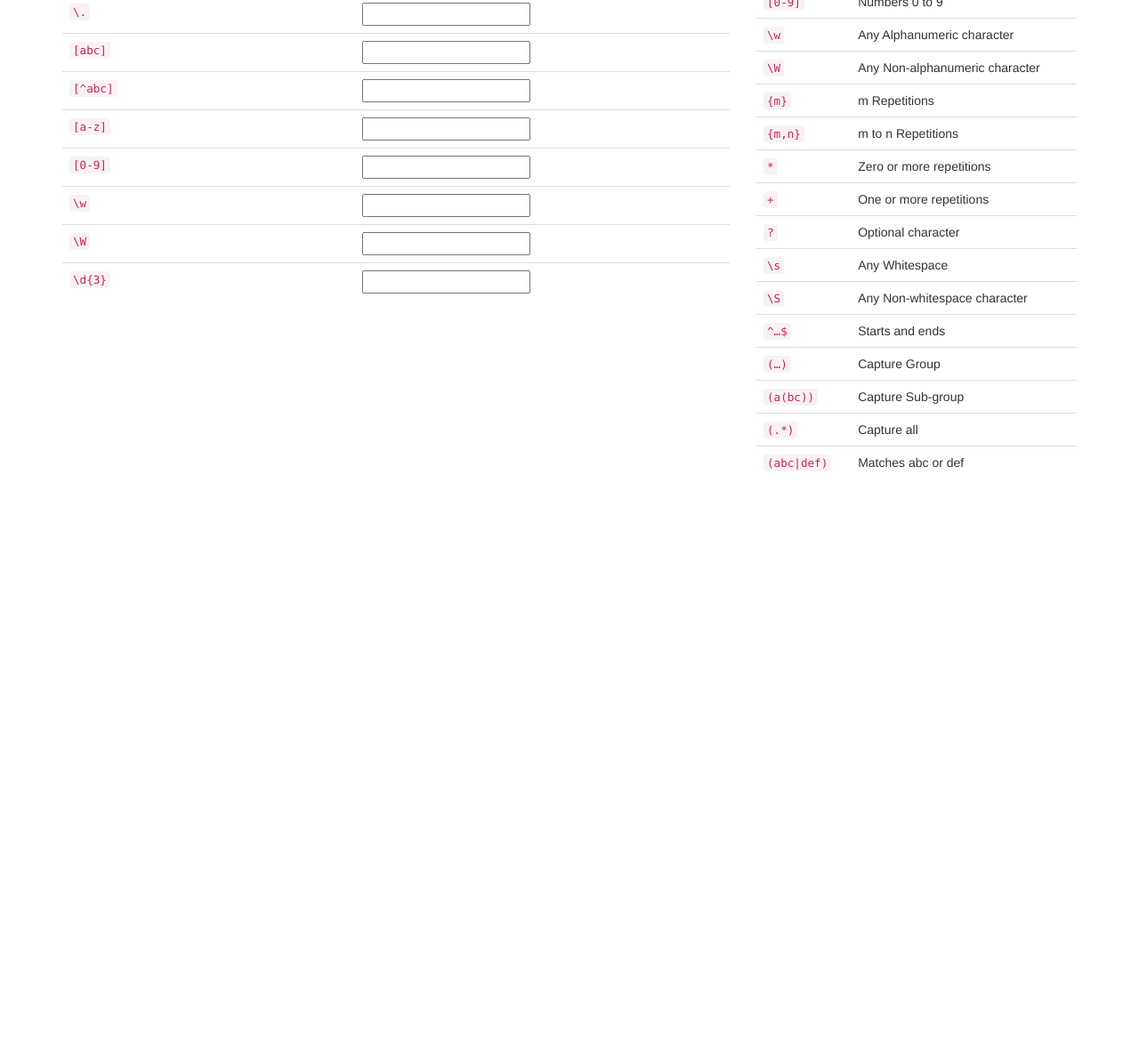
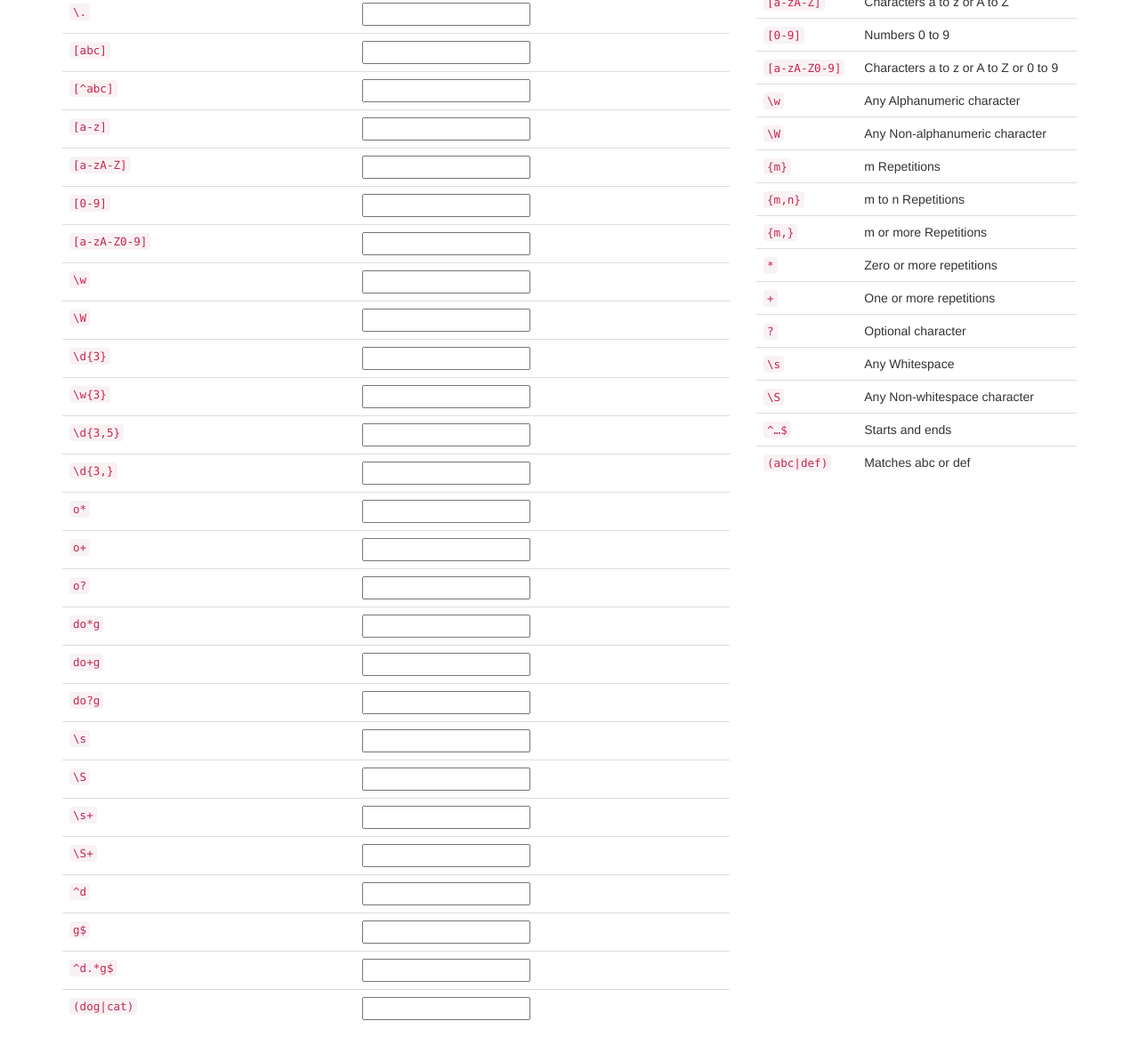
Before and after one commit to sebaek/regex-tutorial, a plain HTML site: page index.html in a window 1280 px wide. Shown: the part 533-1708 px from the top of the page at 89% size. Before the commit the page ends 1091 px from the top, so only its background shows below. Drawn offline with nearby package versions, Linux system fonts and the light colour scheme.

Commit message:
complete practice

```diff
--- a/index.html
+++ b/index.html
@@ -22,9 +22,9 @@
 
             var check = function () {
                 if (this.checkValidity()) {
-                    $(this).parent().next().html('<span class="glyphicon glyphicon-ok" aria-hidden="true"></span>');
+                    $(this).parent().next().html('<span class="glyphicon glyphicon-ok" aria-hidden="true"></span>').css("color", "blue");
                 } else {
-                    $(this).parent().next().html('<span class="glyphicon glyphicon-remove" aria-hidden="true"></span>');
+                    $(this).parent().next().html('<span class="glyphicon glyphicon-remove" aria-hidden="true"></span>').css("color", "red");
 
                 }
 
@@ -37,14 +37,16 @@
                 "keyup": check
             });
 
-            $("#own-pattern").keyup(function() {
+            $("#own-pattern").keyup(function () {
                 var checker = $("#own-pattern-checker");
                 checker.attr({
-                    "pattern" : $(this).val()
+                    "pattern": $(this).val()
                 });
 
                 checker.keyup();
             });
+
+            $(".hide").hide();
         });
 
     </script>
@@ -75,157 +77,243 @@
                     </tr>
                     <tr>
                         <td>
-                            <code>a</code>
-                        </td>
+                            <code>a</code> </td>
                         <td>
-                            <input type="text" name="" id="" required>
-                        </td>
-                        <td>
-                        </td>
+                            <input type="text" name="" id="" required> </td>
+                        <td> </td>
                     </tr>
                     <tr>
                         <td>
-                            <code>abc</code>
-                        </td>
+                            <code>abc</code> </td>
                         <td>
-                            <input type="text" name="" id="" required>
-                        </td>
-                        <td>
-                        </td>
+                            <input type="text" name="" id="" required> </td>
+                        <td> </td>
                     </tr>
                     <tr>
                         <td>
-                            <code>1</code>
-                        </td>
+                            <code>1</code> </td>
                         <td>
-                            <input type="text" name="" id="" required>
-                        </td>
-                        <td>
-                        </td>
+                            <input type="text" name="" id="" required> </td>
+                        <td> </td>
                     </tr>
                     <tr>
                         <td>
-                            <code>123</code>
-                        </td>
+                            <code>123</code> </td>
                         <td>
-                            <input type="text" name="" id="" required>
-                        </td>
-                        <td>
-                        </td>
-                    </tr>
-
-                    <tr>
-                        <td>
-                            <code>\d</code>
-                        </td>
-                        <td>
-                            <input type="text" name="" id="" required>
-                        </td>
-                        <td>
-                        </td>
-                    </tr>
-
-                    <tr>
-                        <td>
-                            <code>\D</code>
-                        </td>
-                        <td>
-                            <input type="text" name="" id="" required>
-                        </td>
-                        <td>
-                        </td>
+                            <input type="text" name="" id="" required> </td>
+                        <td> </td>
                     </tr>
                     <tr>
                         <td>
-                            <code>.</code>
-                        </td>
+                            <code>\d</code> </td>
                         <td>
-                            <input type="text" name="" id="" required>
-                        </td>
-                        <td>
-                        </td>
+                            <input type="text" name="" id="" required> </td>
+                        <td> </td>
                     </tr>
                     <tr>
                         <td>
-                            <code>\.</code>
-                        </td>
+                            <code>\D</code> </td>
                         <td>
-                            <input type="text" name="" id="" required>
-                        </td>
-                        <td>
-                        </td>
+                            <input type="text" name="" id="" required> </td>
+                        <td> </td>
                     </tr>
                     <tr>
                         <td>
-                            <code>[abc]</code>
-                        </td>
+                            <code>.</code> </td>
                         <td>
-                            <input type="text" name="" id="" required>
-                        </td>
-                        <td>
-                        </td>
+                            <input type="text" name="" id="" required> </td>
+                        <td> </td>
                     </tr>
                     <tr>
                         <td>
-                            <code>[^abc]</code>
-                        </td>
+                            <code>\.</code> </td>
                         <td>
-                            <input type="text" name="" id="" required>
-                        </td>
-                        <td>
-                        </td>
+                            <input type="text" name="" id="" required> </td>
+                        <td> </td>
                     </tr>
                     <tr>
                         <td>
-                            <code>[a-z]</code>
-                        </td>
+                            <code>[abc]</code> </td>
                         <td>
-                            <input type="text" name="" id="" required>
-                        </td>
-                        <td>
-                        </td>
+                            <input type="text" name="" id="" required> </td>
+                        <td> </td>
                     </tr>
                     <tr>
                         <td>
-                            <code>[0-9]</code>
-                        </td>
+                            <code>[^abc]</code> </td>
                         <td>
-                            <input type="text" name="" id="" required>
-                        </td>
-                        <td>
-                        </td>
+                            <input type="text" name="" id="" required> </td>
+                        <td> </td>
                     </tr>
                     <tr>
                         <td>
-                            <code>\w</code>
-                        </td>
+                            <code>[a-z]</code> </td>
                         <td>
-                            <input type="text" name="" id="" required>
-                        </td>
-                        <td>
-                        </td>
+                            <input type="text" name="" id="" required> </td>
+                        <td> </td>
                     </tr>
                     <tr>
                         <td>
-                            <code>\W</code>
-                        </td>
+                            <code>[a-zA-Z]</code> </td>
                         <td>
-                            <input type="text" name="" id="" required>
-                        </td>
+                            <input type="text" name="" id="" required> </td>
+                        <td> </td>
+                    </tr>
+                    <tr>
                         <td>
-                        </td>
+                            <code>[0-9]</code> </td>
+                        <td>
+                            <input type="text" name="" id="" required> </td>
+                        <td> </td>
+                    </tr>
+                    <tr>
+                        <td>
+                            <code>[a-zA-Z0-9]</code> </td>
+                        <td>
+                            <input type="text" name="" id="" required> </td>
+                        <td> </td>
+                    </tr>
+                    <tr>
+                        <td>
+                            <code>\w</code> </td>
+                        <td>
+                            <input type="text" name="" id="" required> </td>
+                        <td> </td>
+                    </tr>
+                    <tr>
+                        <td>
+                            <code>\W</code> </td>
+                        <td>
+                            <input type="text" name="" id="" required> </td>
+                        <td> </td>
+                    </tr>
+                    <tr>
+                        <td>
+                            <code>\d{3}</code> </td>
+                        <td>
+                            <input type="text" name="" id="" required> </td>
+                        <td> </td>
+                    </tr>
+                    <tr>
+                        <td>
+                            <code>\w{3}</code> </td>
+                        <td>
+                            <input type="text" name="" id="" required> </td>
+                        <td> </td>
+                    </tr>
+                    <tr>
+                        <td>
+                            <code>\d{3,5}</code> </td>
+                        <td>
+                            <input type="text" name="" id="" required> </td>
+                        <td> </td>
+                    </tr>
+                    <tr>
+                        <td>
+                            <code>\d{3,}</code> </td>
+                        <td>
+                            <input type="text" name="" id="" required> </td>
+                        <td> </td>
+                    </tr>
+                    <tr>
+                        <td>
+                            <code>o*</code> </td>
+                        <td>
+                            <input type="text" name="" id="" required> </td>
+                        <td> </td>
+                    </tr>
+                    <tr>
+                        <td>
+                            <code>o+</code> </td>
+                        <td>
+                            <input type="text" name="" id="" required> </td>
+                        <td> </td>
+                    </tr>
+                    <tr>
+                        <td>
+                            <code>o?</code> </td>
+                        <td>
+                            <input type="text" name="" id="" required> </td>
+                        <td> </td>
+                    </tr>
+                    <tr>
+                        <td>
+                            <code>do*g</code> </td>
+                        <td>
+                            <input type="text" name="" id="" required> </td>
+                        <td> </td>
+                    </tr>
+                    <tr>
+                        <td>
+                            <code>do+g</code> </td>
+                        <td>
+                            <input type="text" name="" id="" required> </td>
+                        <td> </td>
+                    </tr>
+                    <tr>
+                        <td>
+                            <code>do?g</code> </td>
+                        <td>
+                            <input type="text" name="" id="" required> </td>
+                        <td> </td>
+                    </tr>
+                    <tr>
+                        <td>
+                            <code>\s</code> </td>
+                        <td>
+                            <input type="text" name="" id="" required> </td>
+                        <td> </td>
+                    </tr>
+                    <tr>
+                        <td>
+                            <code>\S</code> </td>
+                        <td>
+                            <input type="text" name="" id="" required> </td>
+                        <td> </td>
+                    </tr>
+                    <tr>
+                        <td>
+                            <code>\s+</code> </td>
+                        <td>
+                            <input type="text" name="" id="" required> </td>
+                        <td> </td>
+                    </tr>
+                    <tr>
+                        <td>
+                            <code>\S+</code> </td>
+                        <td>
+                            <input type="text" name="" id="" required> </td>
+                        <td> </td>
+                    </tr>
+                    <tr>
+                        <td>
+                            <code>^d</code> </td>
+                        <td>
+                            <input type="text" name="" id="" required> </td>
+                        <td> </td>
+                    </tr>
+                    <tr>
+                        <td>
+                            <code>g$</code> </td>
+                        <td>
+                            <input type="text" name="" id="" required> </td>
+                        <td> </td>
+                    </tr>
+                    <tr>
+                        <td>
+                            <code>^d.*g$</code> </td>
+                        <td>
+                            <input type="text" name="" id="" required> </td>
+                        <td> </td>
+                    </tr>
+                    <tr>
+                        <td>
+                            <code>(dog|cat)</code> </td>
+                        <td>
+                            <input type="text" name="" id="" required> </td>
+                        <td> </td>
                     </tr>
 
-                    <tr>
-                            <td>
-                                <code>\d{3}</code>
-                            </td>
-                            <td>
-                                <input type="text" name="" id="" required>
-                            </td>
-                            <td>
-                            </td>
-                        </tr>
                 </table>
 
             </div>
@@ -292,9 +380,22 @@
                     </tr>
                     <tr>
                         <td>
+                            <code>[a-zA-Z]</code>
+                        </td>
+                        <td>Characters a to z or A to Z</td>
+                    </tr>
+                    <tr>
+                        <td>
                             <code>[0-9]</code>
                         </td>
                         <td>Numbers 0 to 9</td>
+                    </tr>
+
+                    <tr>
+                        <td>
+                            <code>[a-zA-Z0-9]</code>
+                        </td>
+                        <td>Characters a to z or A to Z or 0 to 9</td>
                     </tr>
                     <tr>
                         <td>
@@ -319,6 +420,12 @@
                             <code>{m,n}</code>
                         </td>
                         <td>m to n Repetitions</td>
+                    </tr>
+                    <tr>
+                        <td>
+                            <code>{m,}</code>
+                        </td>
+                        <td>m or more Repetitions</td>
                     </tr>
                     <tr>
                         <td>
@@ -356,19 +463,19 @@
                         </td>
                         <td>Starts and ends</td>
                     </tr>
-                    <tr>
+                    <tr class="hide">
                         <td>
                             <code>(…)</code>
                         </td>
                         <td>Capture Group</td>
                     </tr>
-                    <tr>
+                    <tr class="hide">
                         <td>
                             <code>(a(bc))</code>
                         </td>
                         <td>Capture Sub-group</td>
                     </tr>
-                    <tr>
+                    <tr class="hide">
                         <td>
                             <code>(.*)</code>
                         </td>
```
Also changed, not shown: pattern.1.txt (added), pattern.txt (added).
